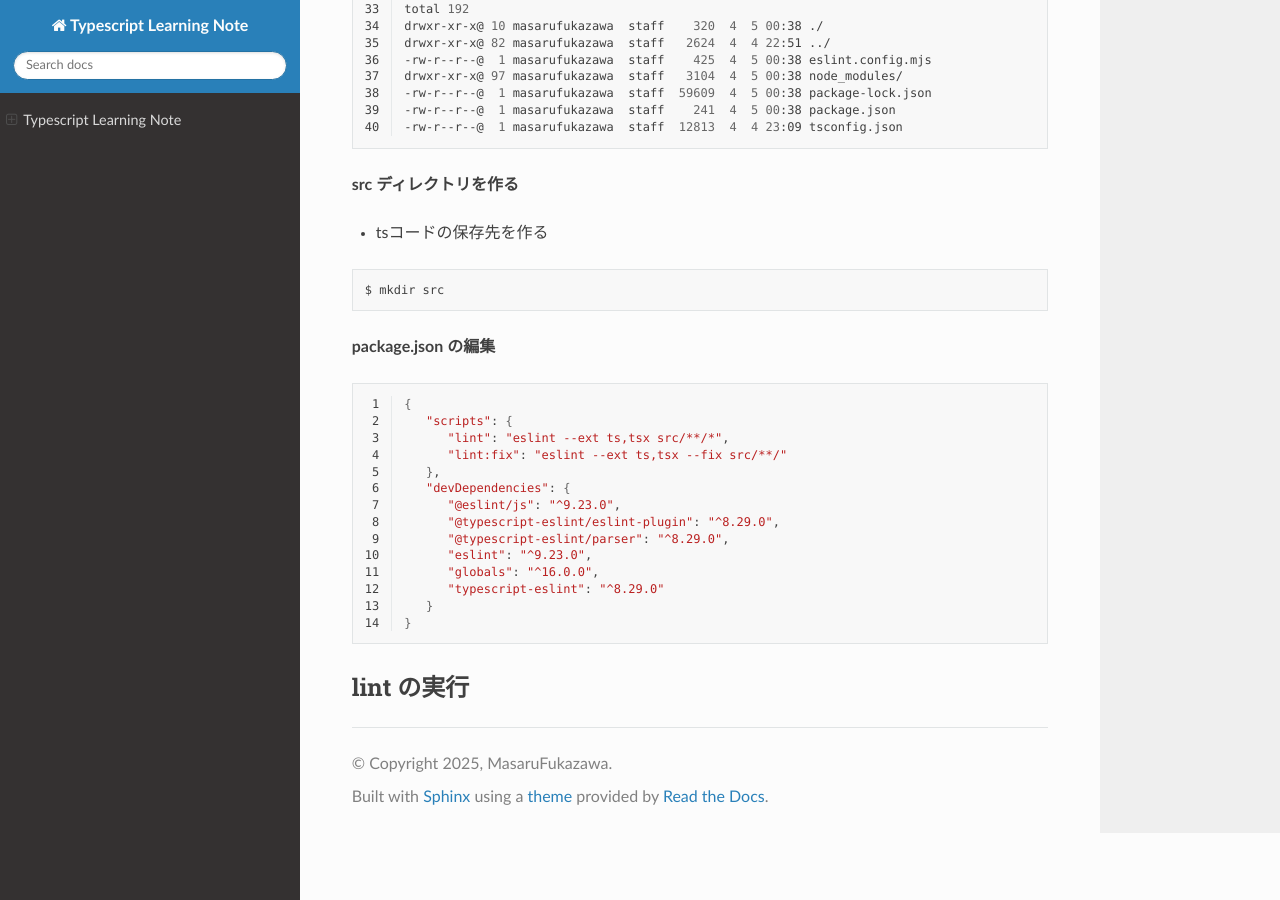
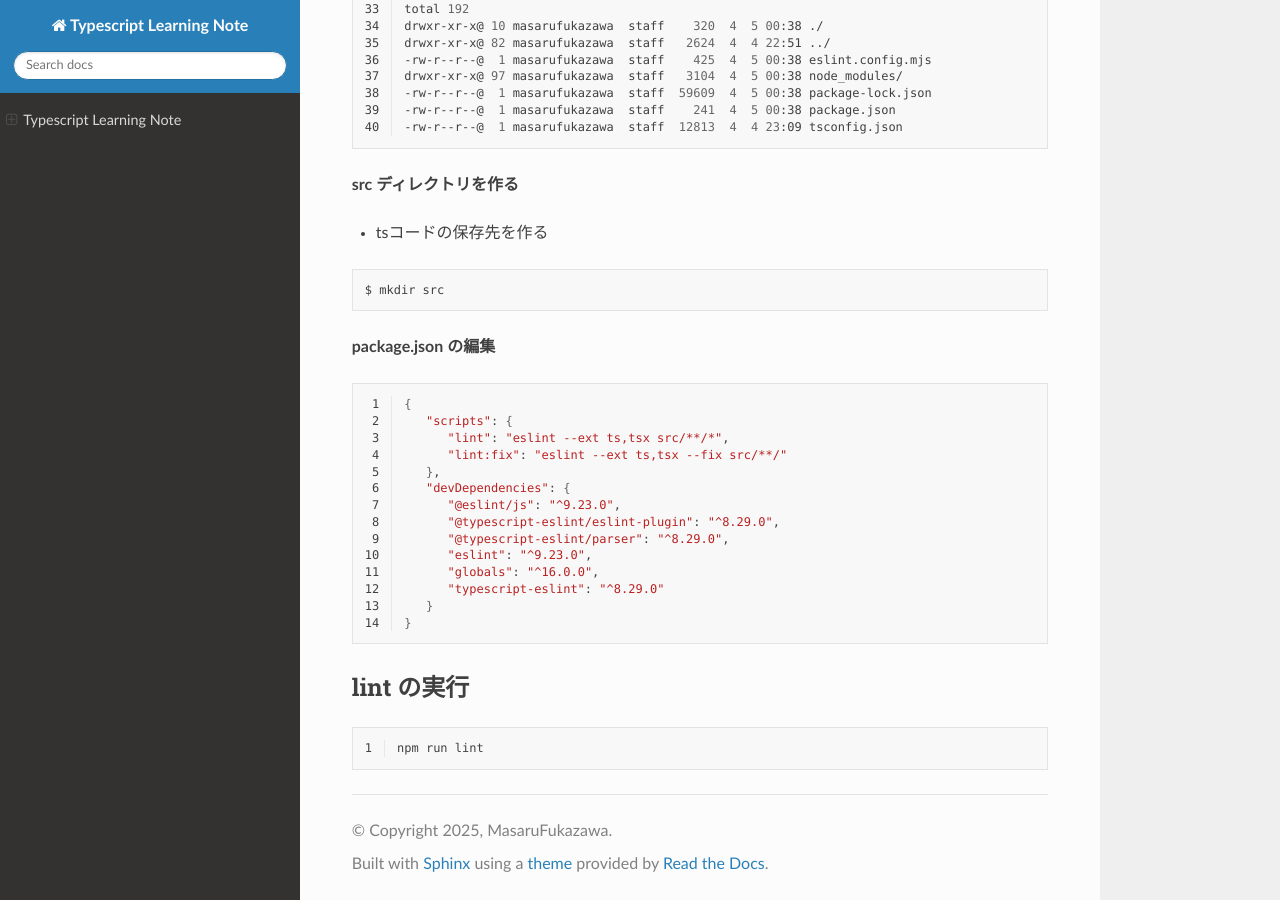
Before and after one commit to MasaruFukazawa/typescript-learning-note, a Sphinx documentation site: the page built from source/index.rst, in a window 1280 px wide and 900 px high, scrolled down 1171 px. Built offline with Sphinx 7.4.7 and the Read the Docs theme 3.1.0, drawn with Linux system fonts in a browser that asks for light colours.

Commit message:
lint の実行 追加

```diff
--- a/source/index.rst
+++ b/source/index.rst
@@ -118,3 +118,8 @@ lint の設定
 
 lint の実行
 --------------------------------------
+
+.. code-block:: bash
+   :linenos:
+
+   npm run lint
```
